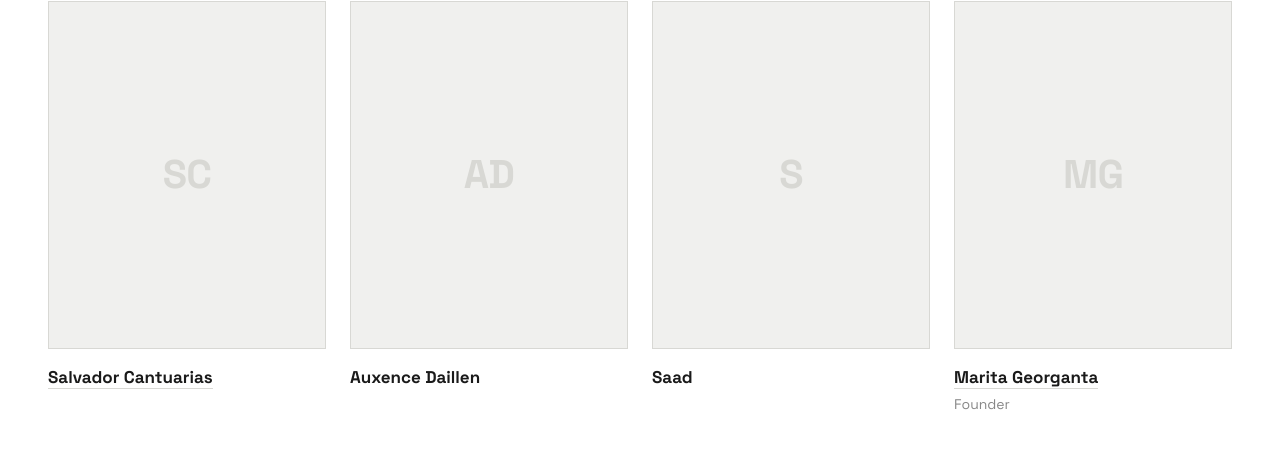
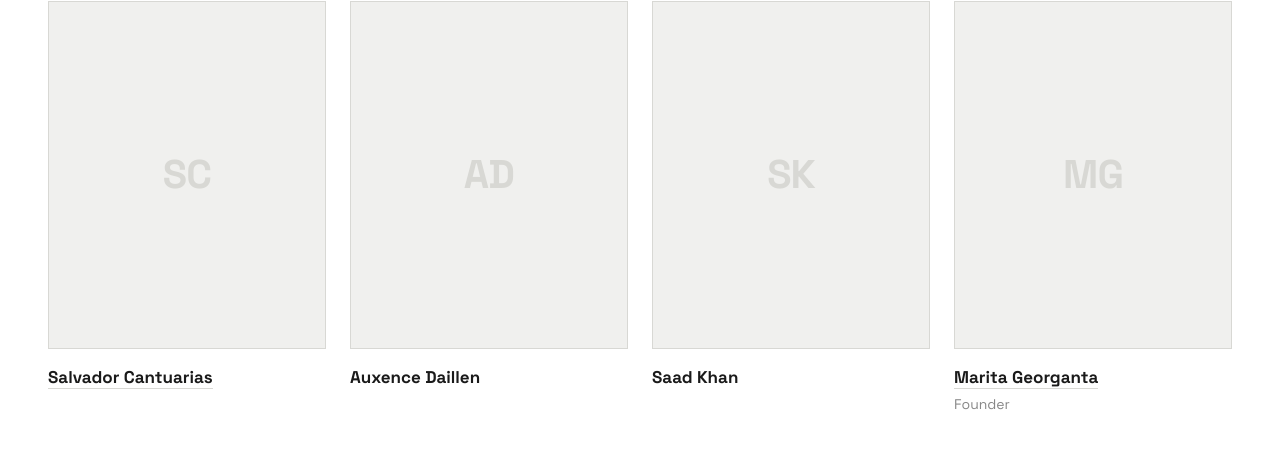
Before and after one commit to franferlopes/node-collective, a Node server app: page /team in a window 1280 px wide. Shown: the part 2012-2485 px from the top of the page. Run offline with Node 20, Linux system fonts and the light colour scheme.

Commit message:
Team page: Saad Khan's surname
Co-Authored-By: Claude Opus 5.5 <noreply@anthropic.com>

```diff
--- a/views/team.ejs
+++ b/views/team.ejs
@@ -39,7 +39,7 @@
         { name: 'Belén Comotto', photo: '/images/team/belen-comotto.jpg', title: null, linkedin: 'https://www.linkedin.com/in/belen-comotto-53aaaa197/' },
         { name: 'Salvador Cantuarias', title: null, linkedin: 'https://www.linkedin.com/in/salvador-cantuarias' },
         { name: 'Auxence Daillen', title: null },
-        { name: 'Saad', title: null },
+        { name: 'Saad Khan', title: null },
         { name: 'Marita Georganta', title: 'Founder', linkedin: 'https://www.linkedin.com/in/marita-georganta/' },
       ];
     %>
```
